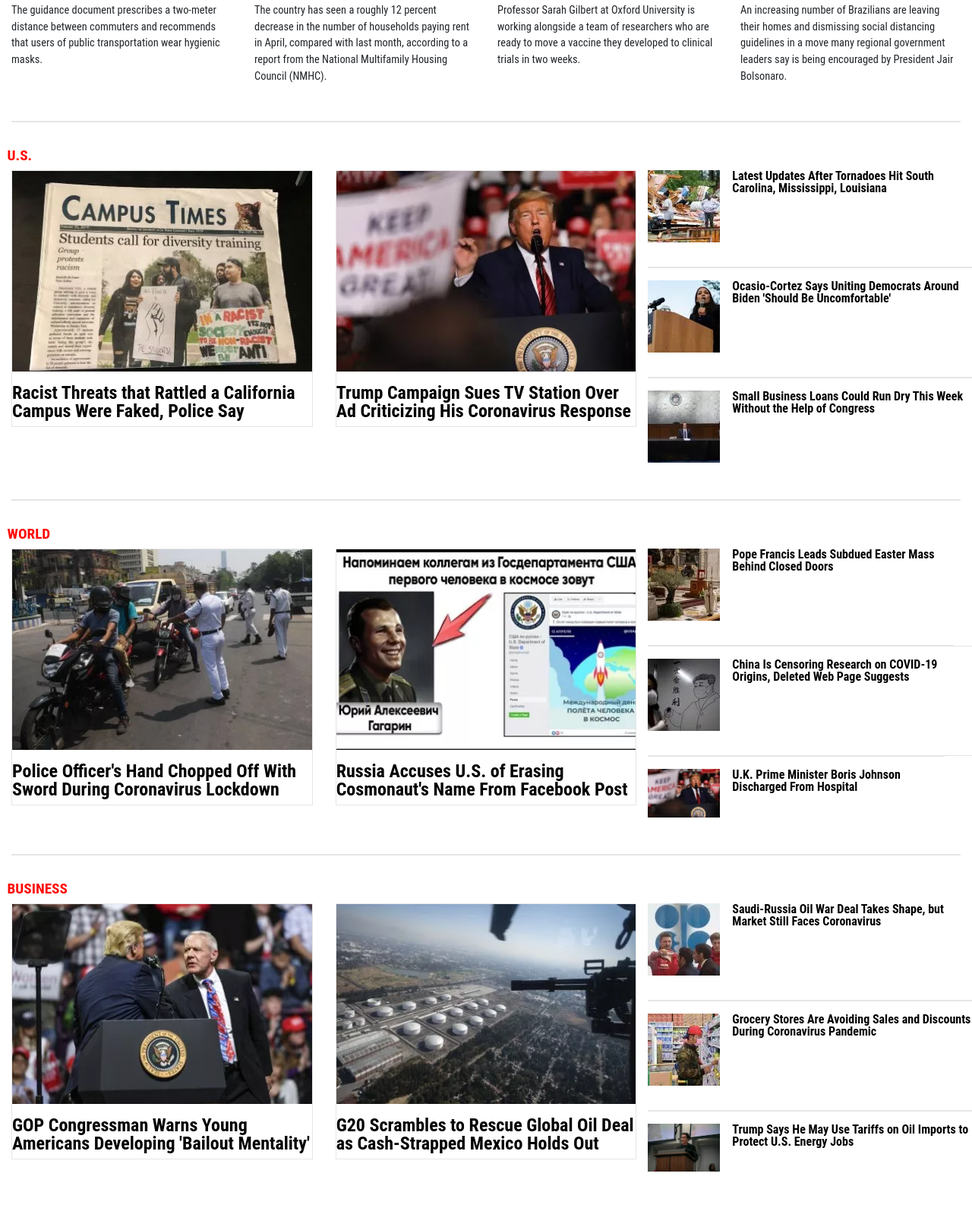
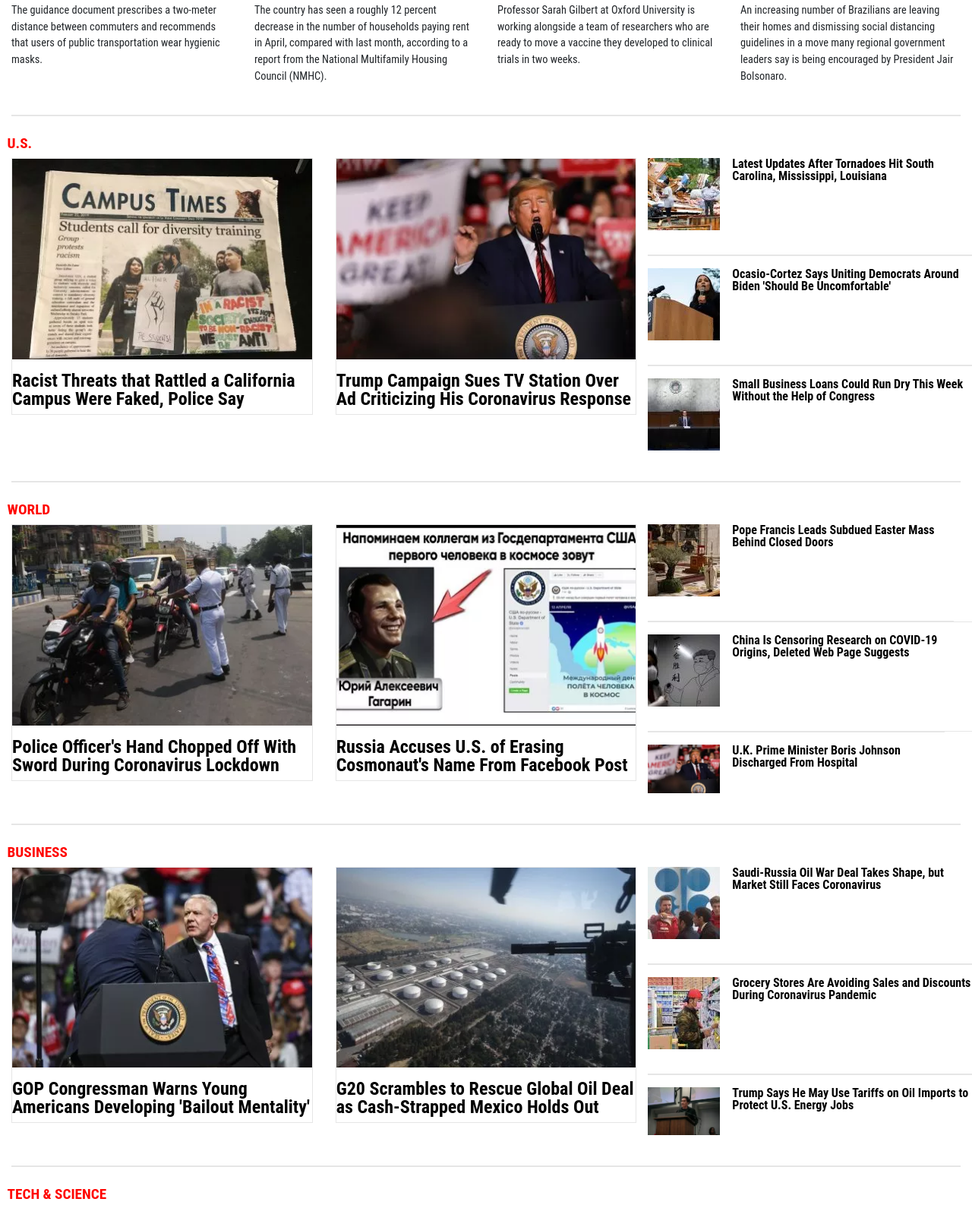
Before and after one commit to Mikearaya/newsweek-clone, a website: page index.html in a window 1280 px wide. Shown: the part 5026-6612 px from the top of the page at 76% size. Drawn offline with nearby package versions, Linux system fonts and the light colour scheme.

Commit message:
replaced possible css properties with botstrap value

```diff
--- a/assets/css/style.css
+++ b/assets/css/style.css
@@ -85,7 +85,6 @@
 .separator {
   width: 100%;
   border: 1px solid #e6e6e6;
-  margin: 2em 0;
 }
 
 .btn-rectangle {
--- a/index.html
+++ b/index.html
@@ -1389,7 +1389,7 @@
         </div>
       </div>
 
-      <div class="separator"></div>
+      <div class="separator mt-4 mb-4"></div>
 
       <section class="row">
         <h4 class="nw-red w-100 text-left">U.S.</h4>
@@ -1467,7 +1467,7 @@
         </div>
       </section>
 
-      <div class="separator"></div>
+      <div class="separator mt-4 mb-4"></div>
 
       <section class="row">
         <h4 class="nw-red w-100 text-left">world</h4>
@@ -1543,7 +1543,7 @@
         </div>
       </section>
 
-      <div class="separator"></div>
+      <div class="separator mt-4 mb-4"></div>
 
       <section class="row">
         <h4 class="nw-red w-100 text-left">business</h4>
@@ -1621,7 +1621,7 @@
         </div>
       </section>
 
-      <div class="separator"></div>
+      <div class="separator mt-4 mb-4"></div>
 
       <section class="row">
         <h4 class="nw-red w-100 text-left">Tech & Science</h4>
@@ -1699,7 +1699,7 @@
         </div>
       </section>
 
-      <div class="separator"></div>
+      <div class="separator mt-4 mb-4"></div>
 
       <section class="row">
         <h4 class="nw-red w-100 text-left">Culture</h4>
@@ -1774,7 +1774,7 @@
         </div>
       </section>
 
-      <div class="separator"></div>
+      <div class="separator mt-4 mb-4"></div>
 
       <section class="row">
         <h4 class="nw-red w-100 text-left">Sports</h4>
```
